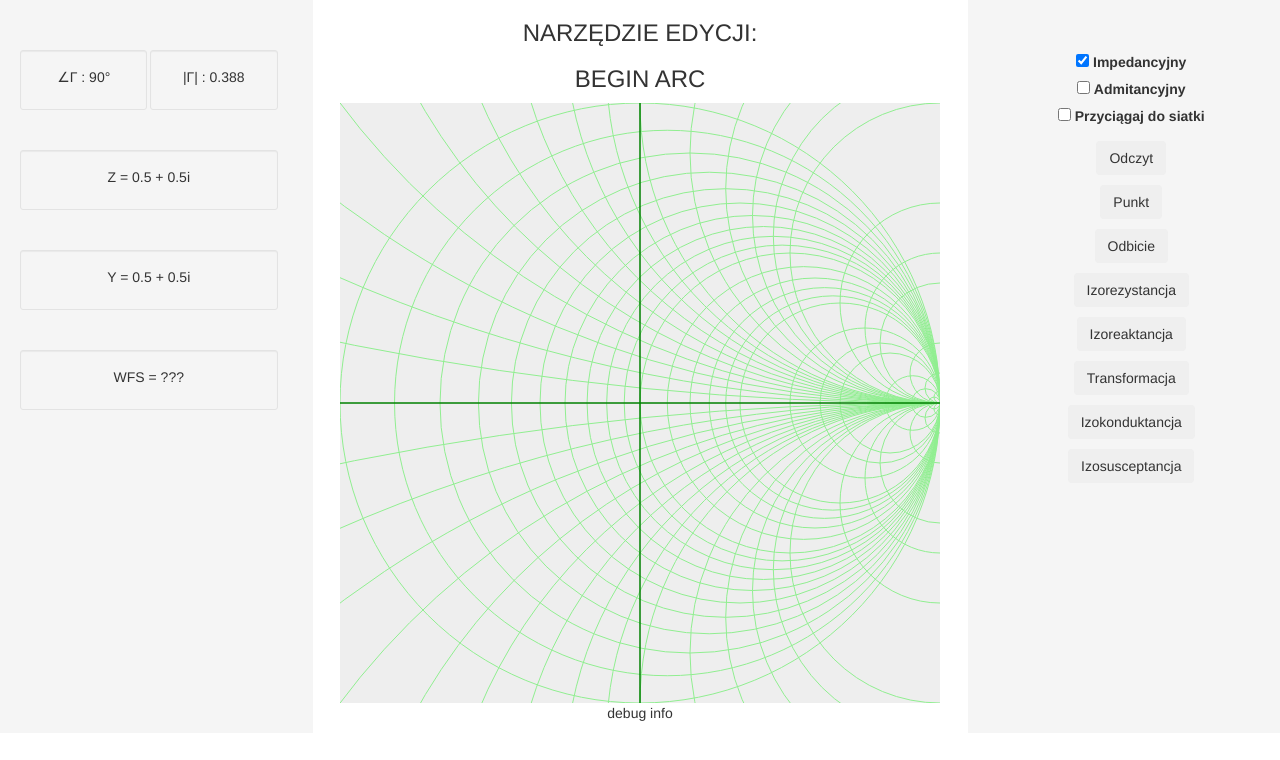
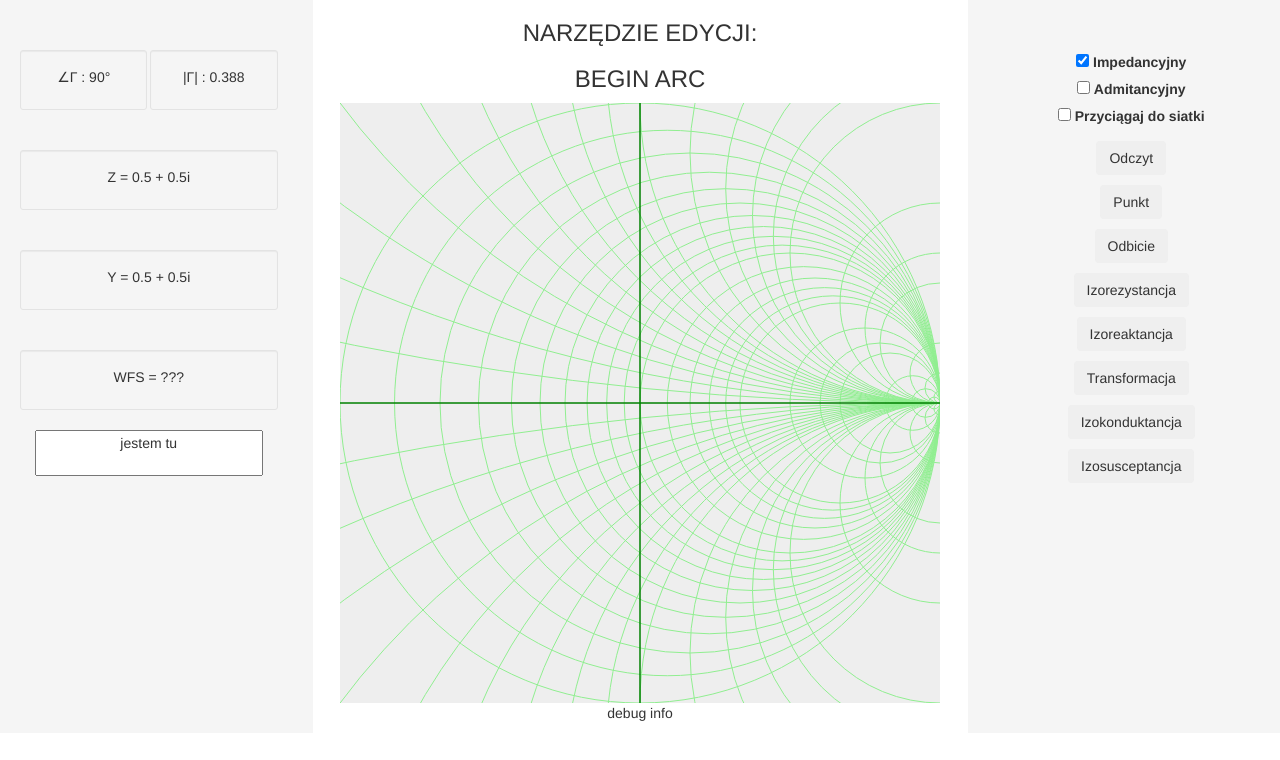
Before and after one commit to EpokaRozumu/SmithChart, a plain HTML site: page index.html in a window 1280 px wide. Drawn offline with nearby package versions, Linux system fonts and the light colour scheme.

Commit message:
okienko tekstu wyjściowego

```diff
--- a/index.html
+++ b/index.html
@@ -26,6 +26,9 @@
     button {
       margin: 10px;
       align-self: center;
+    }
+    textarea {
+      resize: none;
     }
     .checkbox {
       text-align: left;
@@ -94,6 +97,7 @@
           </div>
         </div>
       </div>
+      <textarea id="outputtext" readonly>oto tekst</textarea>
     </div>
     <div class="col-md-6">
       <h3 id="uiText2" style="text-align: center;">NARZĘDZIE EDYCJI:</h3>
--- a/js/main.js
+++ b/js/main.js
@@ -27,6 +27,8 @@ const okienkoModulOdbicia = document.getElementById("modul")
 const okienkoImpedancja = document.getElementById("z")
 const okienkoAdmitancja = document.getElementById("y")
 const okienkoWFS = document.getElementById("WFS")
+const okienkoTekstuWyjsciowego = document.getElementById("outputtext")
+okienkoTekstuWyjsciowego.innerText = "jestem tu"
 
 const ctx = canvas.getContext("2d");
 canvas.addEventListener("mousemove",mouseMoveHandler);
```
